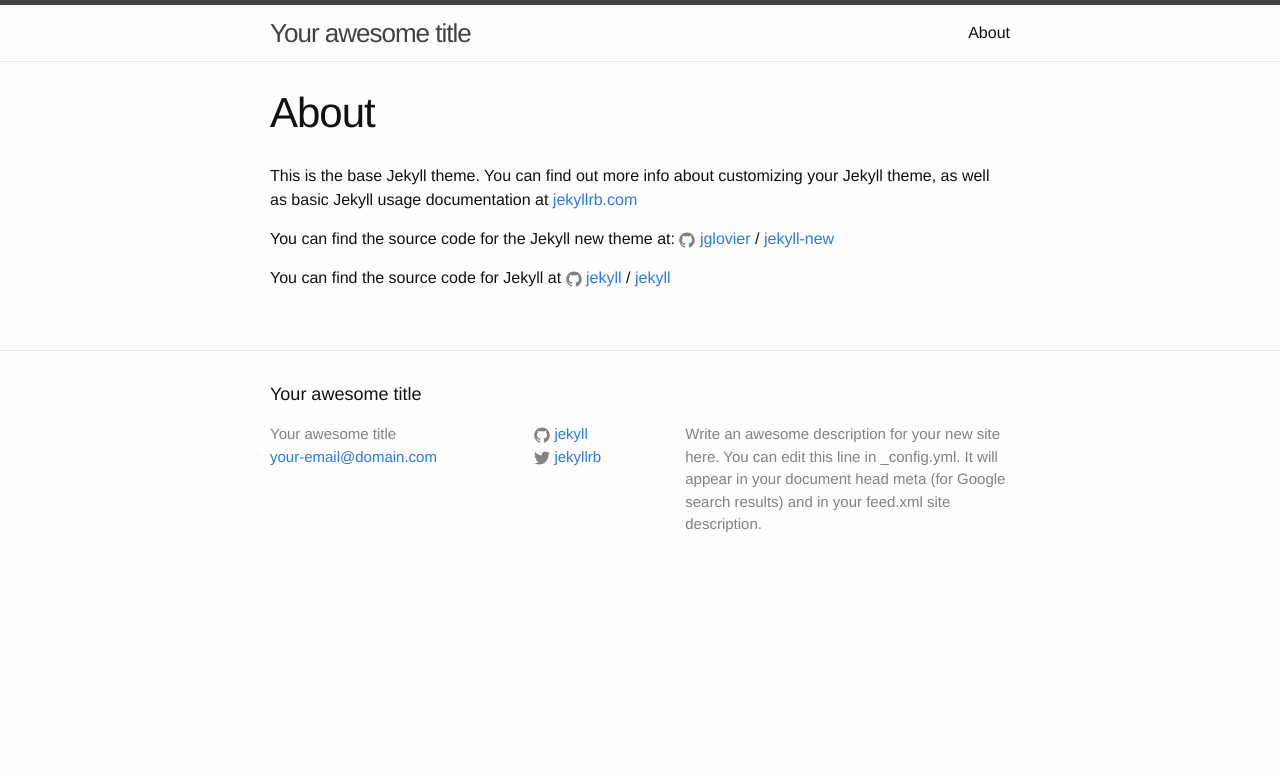
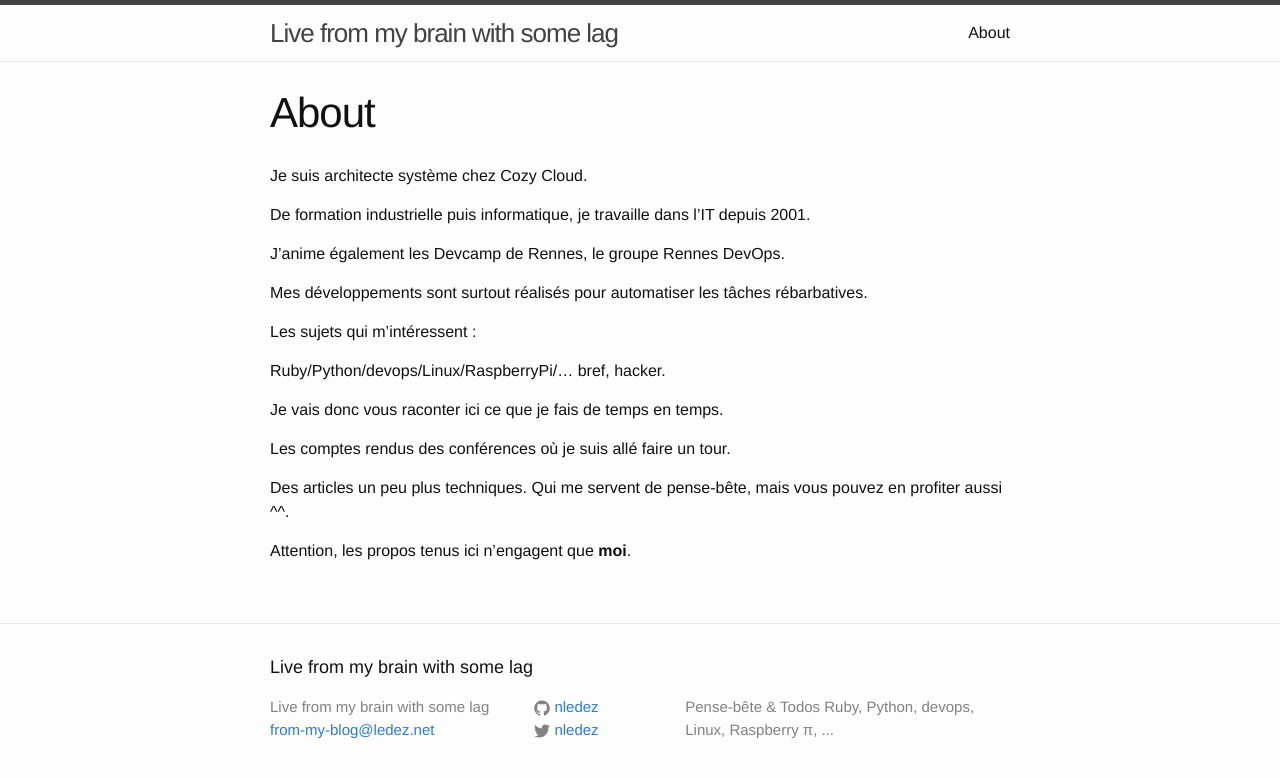
Before and after one commit to nledez/blog-ledez, a Jekyll site: the page built from about.md, in a window 1280 px wide. Shown: the top 778 px of the page. Built offline with Jekyll 4.4.1, drawn with Linux system fonts in a browser that asks for light colours.

Commit message:
Update base

```diff
--- a/_config.yml
+++ b/_config.yml
@@ -6,16 +6,15 @@
 # 'jekyll serve'. If you change this file, please restart the server process.
 
 # Site settings
-title: Your awesome title
-email: your-email@domain.com
+title: Live from my brain with some lag
+email: from-my-blog@ledez.net
 description: > # this means to ignore newlines until "baseurl:"
-  Write an awesome description for your new site here. You can edit this
-  line in _config.yml. It will appear in your document head meta (for
-  Google search results) and in your feed.xml site description.
+  Pense-bête & Todos
+  Ruby, Python, devops, Linux, Raspberry π, ...
 baseurl: "" # the subpath of your site, e.g. /blog
-url: "http://yourdomain.com" # the base hostname & protocol for your site
-twitter_username: jekyllrb
-github_username:  jekyll
+url: "http://jekyll.ledez.net/" # the base hostname & protocol for your site
+twitter_username: nledez
+github_username:  nledez
 
 # Build settings
 markdown: kramdown
--- a/about.md
+++ b/about.md
@@ -4,12 +4,22 @@ title: About
 permalink: /about/
 ---
 
-This is the base Jekyll theme. You can find out more info about customizing your Jekyll theme, as well as basic Jekyll usage documentation at [jekyllrb.com](http://jekyllrb.com/)
+Je suis architecte système chez Cozy Cloud.
 
-You can find the source code for the Jekyll new theme at:
-{% include icon-github.html username="jglovier" %} /
-[jekyll-new](https://github.com/jglovier/jekyll-new)
+De formation industrielle puis informatique, je travaille dans l’IT depuis 2001.
 
-You can find the source code for Jekyll at
-{% include icon-github.html username="jekyll" %} /
-[jekyll](https://github.com/jekyll/jekyll)
+J’anime également les Devcamp de Rennes, le groupe Rennes DevOps.
+
+Mes développements sont surtout réalisés pour automatiser les tâches rébarbatives.
+
+Les sujets qui m’intéressent :
+
+Ruby/Python/devops/Linux/RaspberryPi/… bref, hacker.
+
+Je vais donc vous raconter ici ce que je fais de temps en temps.
+
+Les comptes rendus des conférences où je suis allé faire un tour.
+
+Des articles un peu plus techniques. Qui me servent de pense-bête, mais vous pouvez en profiter aussi ^^.
+
+Attention, les propos tenus ici n’engagent que **moi**.
```
